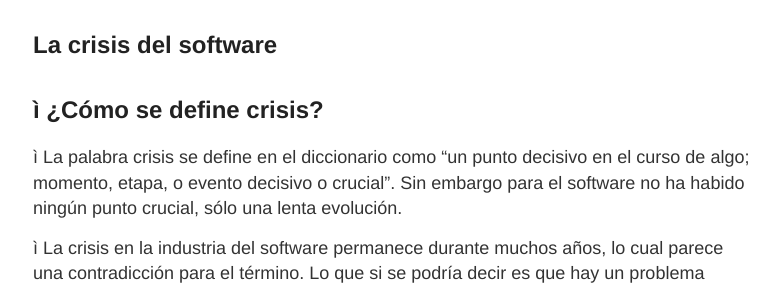
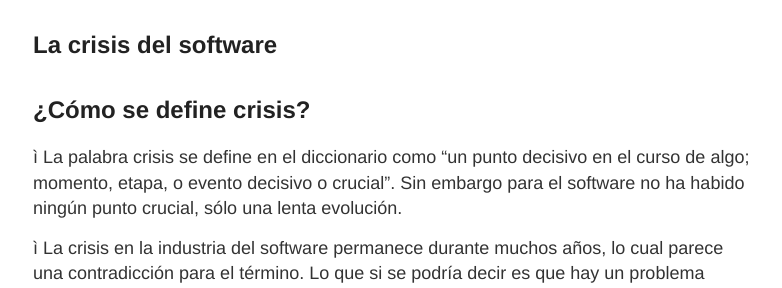
Before and after one commit to andrescharro22/Carlos-F007.github.io, a Jekyll site: the page built from _posts/2014-3-3-Hello-World.md, in a window 1280 px wide and 900 px high, scrolled down 1434 px. Shown: the part 164-452 px from the top of the window, without its empty margins (247-1029 px from the left). Built offline with Jekyll 4.4.1, drawn with Linux system fonts in a browser that asks for light colours.

```diff
--- a/_posts/2014-3-3-Hello-World.md
+++ b/_posts/2014-3-3-Hello-World.md
@@ -85,7 +85,7 @@ una versión anterior operativa.
 La crisis del software
 --
 
-ì ¿Cómo se define crisis?
+¿Cómo se define crisis?
 --
 
 ì La palabra crisis se define en el diccionario como "un punto
```
